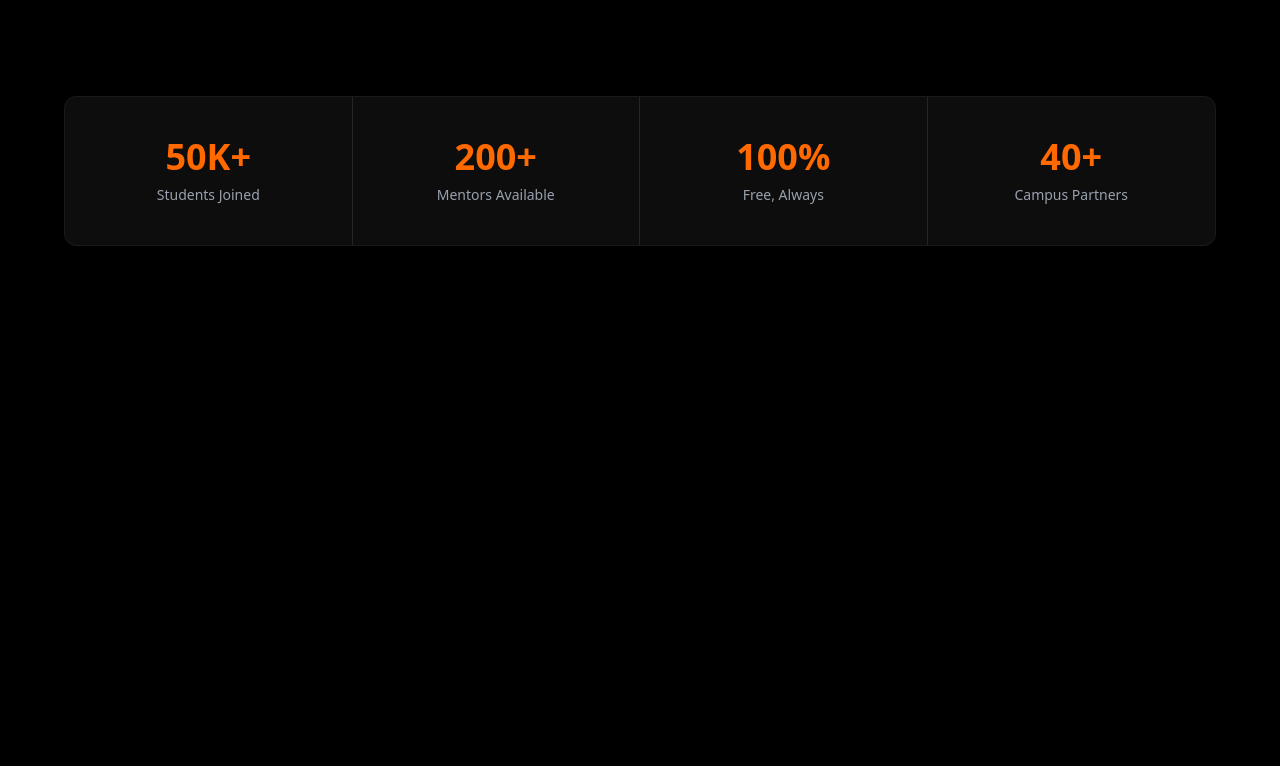
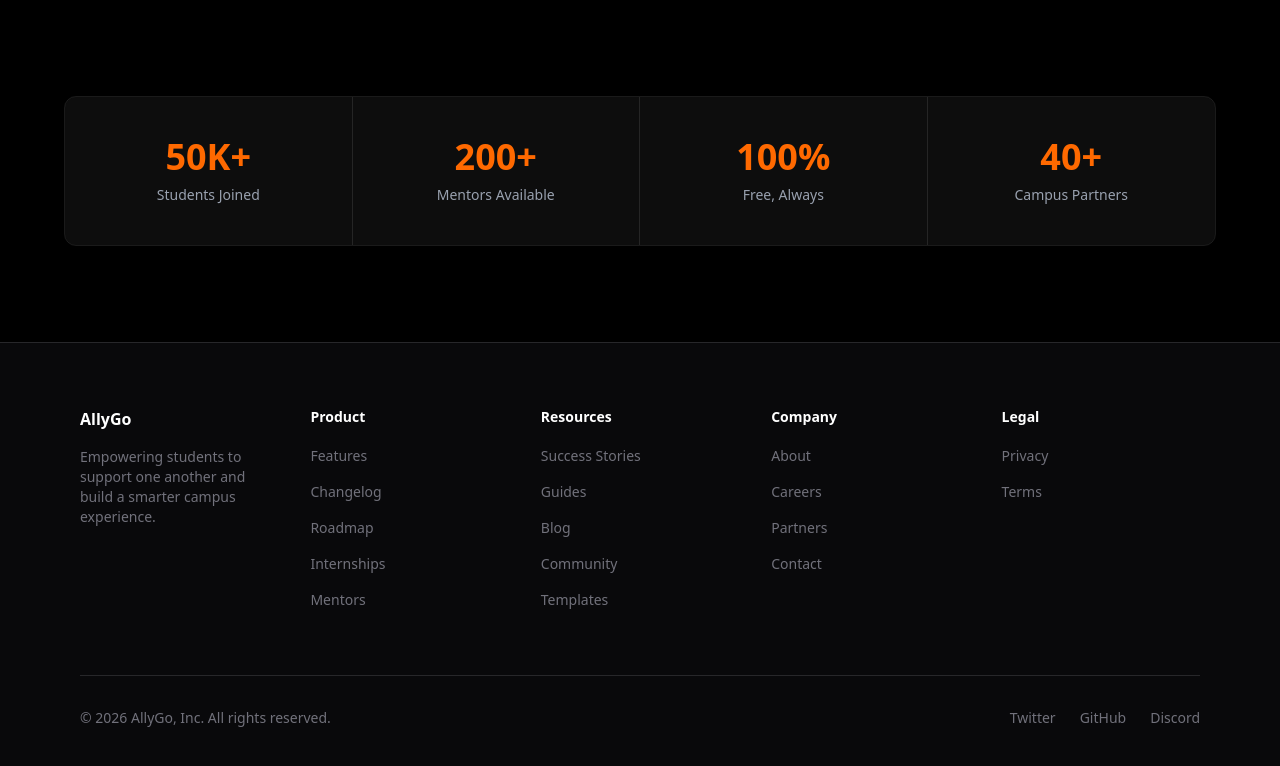
Before and after one commit to Mansviaskar/AllyGo, a React (Vite) app in the folder frontend/: page / in a window 1280 px wide. Shown: the part 1389-2155 px from the top of the page. Before the commit the page ends 1731 px from the top, so only its background shows below. Built offline with nearby package versions, Linux system fonts and the light colour scheme.

Commit message:
adding footer

```diff
--- a/frontend/src/App.tsx
+++ b/frontend/src/App.tsx
@@ -1,8 +1,9 @@
 import { useState } from 'react'
 import './App.css'
-import Navbar from './components/Navbar/Navbar'
-import { Hero } from './components/Navbar/Hero'
-import { Features } from './components/Navbar/Features'
+import Navbar from './components/Navbar'
+import { Hero } from './components/Hero'
+import { Features } from './components/Features'
+import { Footer } from './components/Footer'
 
 function App() {
   return (
@@ -10,6 +11,7 @@ function App() {
       <Navbar />
       <Hero />
       <Features />
+      <Footer />
     </>
   )
 }
--- /dev/null
+++ b/frontend/src/components/Footer.tsx
@@ -0,0 +1,76 @@
+
+import { motion, useInView } from "framer-motion"
+import { useRef } from "react"
+
+const footerLinks = {
+  Product: ["Features", "Changelog", "Roadmap", "Internships", "Mentors"],
+  Resources: ["Success Stories", "Guides", "Blog", "Community", "Templates"],
+  Company: ["About", "Careers", "Partners", "Contact"],
+  Legal: ["Privacy", "Terms"],
+}
+
+export function Footer() {
+  const ref = useRef(null)
+  const isInView = useInView(ref, { once: true, margin: "-50px" })
+
+  return (
+    <footer ref={ref} className="border-t border-zinc-800 bg-zinc-950">
+      <div className="max-w-6xl mx-auto px-4 py-16">
+        <motion.div
+          initial={{ opacity: 0, y: 20 }}
+          animate={isInView ? { opacity: 1, y: 0 } : {}}
+          transition={{ duration: 0.6 }}
+          className="grid grid-cols-2 md:grid-cols-5 gap-8"
+        >
+          {/* Brand */}
+          <div className="col-span-2 md:col-span-1">
+            <a href="#" className="flex items-center gap-2 mb-4">
+              {/* <div className="w-8 h-8 rounded-lg bg-white flex items-center justify-center">
+                <span className="text-zinc-950 font-bold text-sm">A</span>
+              </div> */}
+              <span className="font-semibold text-white">AllyGo</span>
+            </a>
+            <p className="text-sm text-zinc-500 mb-4">Empowering students to support one another and build a smarter campus experience.</p>
+          </div>
+
+          {/* Links */}
+          {Object.entries(footerLinks).map(([title, links]) => (
+            <div key={title}>
+              <h4 className="text-sm font-semibold text-white mb-4">{title}</h4>
+              <ul className="space-y-3">
+                {links.map((link) => (
+                  <li key={link}>
+                    <a href="#" className="text-sm text-zinc-500 hover:text-white transition-colors">
+                      {link}
+                    </a>
+                  </li>
+                ))}
+              </ul>
+            </div>
+          ))}
+        </motion.div>
+
+        {/* Bottom */}
+        <motion.div
+          initial={{ opacity: 0 }}
+          animate={isInView ? { opacity: 1 } : {}}
+          transition={{ duration: 0.6, delay: 0.3 }}
+          className="mt-16 pt-8 border-t border-zinc-800 flex flex-col sm:flex-row items-center justify-between gap-4"
+        >
+          <p className="text-sm text-zinc-500">&copy; {new Date().getFullYear()} AllyGo, Inc. All rights reserved.</p>
+          <div className="flex items-center gap-6">
+            <a href="#" className="text-sm text-zinc-500 hover:text-white transition-colors">
+              Twitter
+            </a>
+            <a href="#" className="text-sm text-zinc-500 hover:text-white transition-colors">
+              GitHub
+            </a>
+            <a href="#" className="text-sm text-zinc-500 hover:text-white transition-colors">
+              Discord
+            </a>
+          </div>
+        </motion.div>
+      </div>
+    </footer>
+  )
+}
```
Also changed, not shown: frontend/src/components/Features.tsx (renamed from frontend/src/components/Navbar/Features.tsx), frontend/src/components/Hero.tsx (renamed from frontend/src/components/Navbar/Hero.tsx), frontend/src/components/Navbar.tsx (renamed from frontend/src/components/Navbar/Navbar.tsx).
